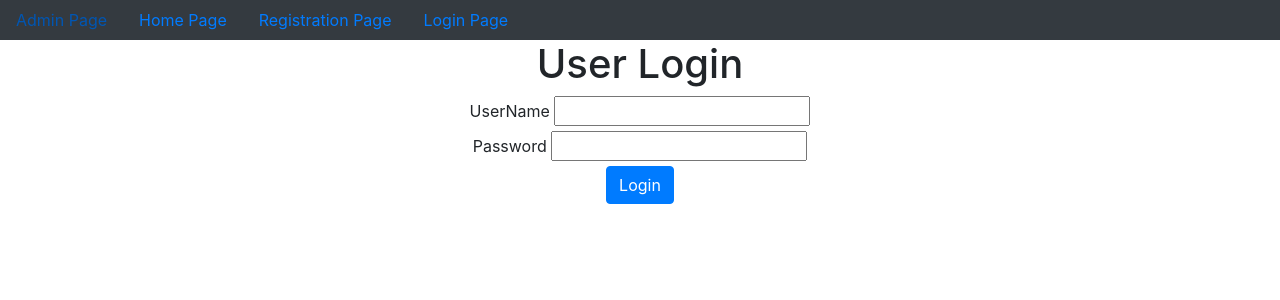
After one commit to soumyanaik0311/user_registration_process, a Django app: page /user_login/ in a window 1280 px wide. The commit adds this page. Shown: the top 300 px of the page. Run offline with Django 5.2, Linux system fonts and the light colour scheme.

Commit message:
first commit

```diff
--- a/app/views.py
+++ b/app/views.py
@@ -2,7 +2,11 @@ from django.shortcuts import render
 
 # Create your views here.
 from app.forms import *
-from django.http import HttpResponse
+from django.http import HttpResponse,HttpResponseRedirect
+from django.core.mail import send_mail
+
+from django.contrib.auth import authenticate,login
+from django.urls import reverse
 
 def registration(request):
 
@@ -23,9 +27,40 @@ def registration(request):
             MFPFDO=NMPFDO.save(commit=False)
             MFPFDO.username=MFUFDO
             MFPFDO.save()
+
+            send_mail(
+                'Verification mail',
+                'Thanks for registration',
+                'soumyaranjan.naik.axp@gmail.com',
+                [MFUFDO.email],
+                fail_silently=False
+                )
+
             return HttpResponse('registration is successfull!!')
         else:
             return HttpResponse('Registration Unsuccessfull')
 
 
     return render(request,'registration.html',d)
+
+
+def home(request):
+    if request.session.get('username'):
+        username=request.session.get('username')
+        d={'username':username}
+        return render(request,'home.html',d) #returning home page with login request and session
+    return render(request,'home.html')
+
+def user_login(request):
+
+    if request.method=='POST':
+        username=request.POST['un']
+        password=request.POST['pw']
+        AUO=authenticate(username=username,password=password)
+        if AUO and AUO.is_active:
+            login(request,AUO)
+            request.session['username']=username
+            return HttpResponseRedirect(reverse('home'))
+        else:
+            return HttpResponse('Invalid Credentials!!')
+    return render(request,'user_login.html')
--- /dev/null
+++ b/templates/dummy.html
@@ -0,0 +1,48 @@
+<!doctype html>
+<html lang="en">
+  <head>
+    <!-- Required meta tags -->
+    <meta charset="utf-8">
+    <meta name="viewport" content="width=device-width, initial-scale=1, shrink-to-fit=no">
+
+    <!-- Bootstrap CSS -->
+    <link rel="stylesheet" href="https://cdn.jsdelivr.net/npm/bootstrap@4.6.2/dist/css/bootstrap.min.css" integrity="sha384-xOolHFLEh07PJGoPkLv1IbcEPTNtaed2xpHsD9ESMhqIYd0nLMwNLD69Npy4HI+N" crossorigin="anonymous">
+
+{% block title %}
+    <title>Hello, world!</title>
+{% endblock %}
+
+
+
+  </head>
+  <body>
+
+
+    <nav class="nav bg-dark">
+
+        <a href="{% url 'admin:index' %}" class="nav-link">Admin Page</a>
+
+        <a href="{% url 'home' %}" class="nav-link">Home Page</a>
+        <a href="{% url 'registration' %}" class="nav-link">Registration Page</a>
+        <a href="{% url 'user_login' %}" class="nav-link">Login Page</a>
+
+
+    </nav>
+    <!-- Optional JavaScript; choose one of the two! -->
+
+    <!-- Option 1: jQuery and Bootstrap Bundle (includes Popper) -->
+    <script src="https://cdn.jsdelivr.net/npm/jquery@3.5.1/dist/jquery.slim.min.js" integrity="sha384-DfXdz2htPH0lsSSs5nCTpuj/zy4C+OGpamoFVy38MVBnE+IbbVYUew+OrCXaRkfj" crossorigin="anonymous"></script>
+    <script src="https://cdn.jsdelivr.net/npm/bootstrap@4.6.2/dist/js/bootstrap.bundle.min.js" integrity="sha384-Fy6S3B9q64WdZWQUiU+q4/2Lc9npb8tCaSX9FK7E8HnRr0Jz8D6OP9dO5Vg3Q9ct" crossorigin="anonymous"></script>
+
+    <!-- Option 2: Separate Popper and Bootstrap JS -->
+    <!--
+    <script src="https://cdn.jsdelivr.net/npm/jquery@3.5.1/dist/jquery.slim.min.js" integrity="sha384-DfXdz2htPH0lsSSs5nCTpuj/zy4C+OGpamoFVy38MVBnE+IbbVYUew+OrCXaRkfj" crossorigin="anonymous"></script>
+    <script src="https://cdn.jsdelivr.net/npm/popper.js@1.16.1/dist/umd/popper.min.js" integrity="sha384-9/reFTGAW83EW2RDu2S0VKaIzap3H66lZH81PoYlFhbGU+6BZp6G7niu735Sk7lN" crossorigin="anonymous"></script>
+    <script src="https://cdn.jsdelivr.net/npm/bootstrap@4.6.2/dist/js/bootstrap.min.js" integrity="sha384-+sLIOodYLS7CIrQpBjl+C7nPvqq+FbNUBDunl/OZv93DB7Ln/533i8e/mZXLi/P+" crossorigin="anonymous"></script>
+    -->
+
+    {% block body_block  %}
+
+    {% endblock %}
+  </body>
+</html>
--- /dev/null
+++ b/templates/user_login.html
@@ -0,0 +1,26 @@
+{% extends 'dummy.html' %}
+
+{% block title %}
+<title>User Login Page</title>
+
+{% endblock %}
+
+{% block body_block %}
+<center>
+    <h1>User Login</h1>
+
+    <form method="POST">
+        {% csrf_token %}
+
+        <label for="un">UserName</label>
+        <input type="text" name="un" id="un"> <br>
+
+        <label for="pw">Password</label>
+        <input type="password" name="pw" id="pw"> <br>
+
+        <input type="submit" value="Login" class="btn btn-primary">
+    </form>
+
+
+</center>
+{% endblock %}
--- a/user_reg/urls.py
+++ b/user_reg/urls.py
@@ -23,6 +23,8 @@ from app.views import *
 urlpatterns = [
     path("admin/", admin.site.urls),
     path("registration/",registration,name='registration'),
+    path("home/",home,name='home'),
+    path("user_login/",user_login,name='user_login'),
 
 
 
```
Also changed, not shown: templates/home.html (added, +42 -0 lines), templates/registration.html (+71 -2 lines), user_reg/settings.py (+8 -0 lines), db.sqlite3, media/DP/WhatsApp_Image_2024-06-25_at_07.58.51_57cb3b8a.jpg (added), media/DP/WhatsApp_Image_2024-06-25_at_07.58.51_57cb3b8a1_dGOI15f.jpg (added), media/DP/WhatsApp_Image_2024-06-25_at_07.58.51_57cb3b8a1_zjYm0Au.jpg (added), 3 other files.
